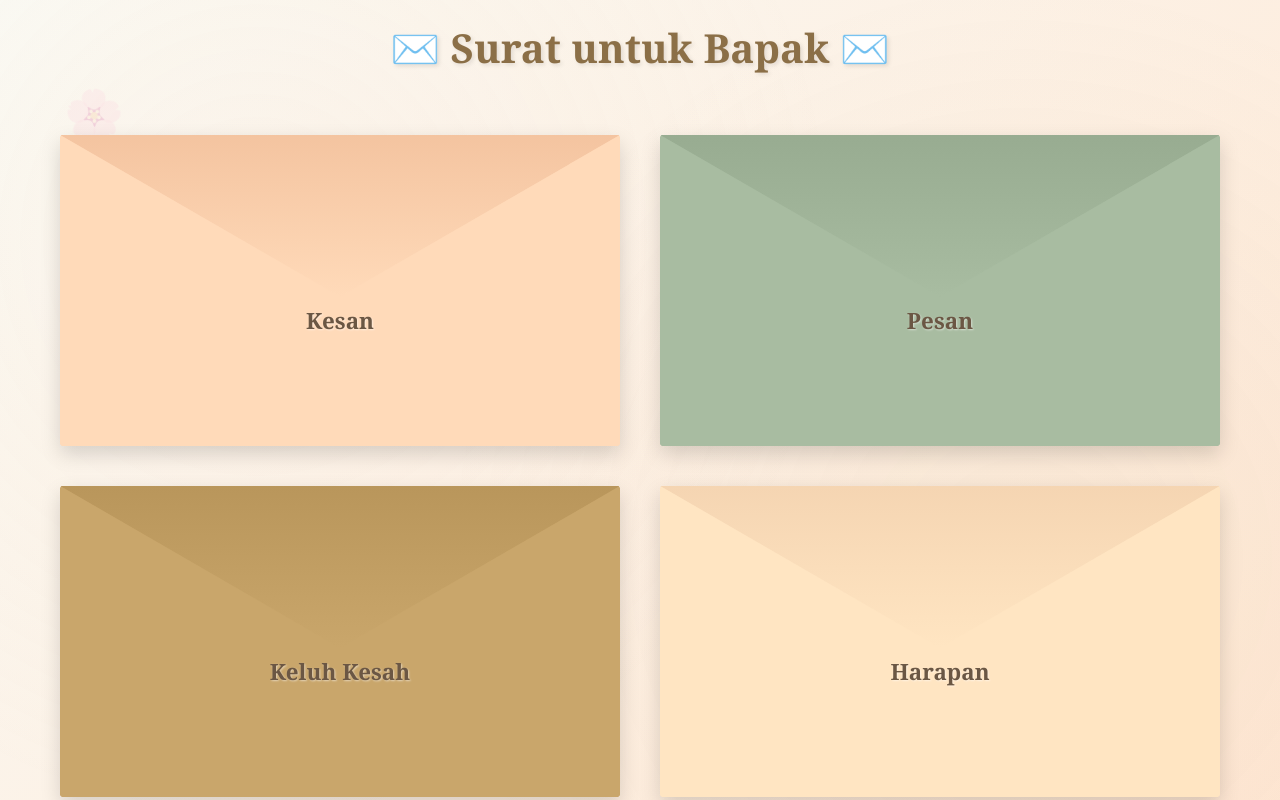
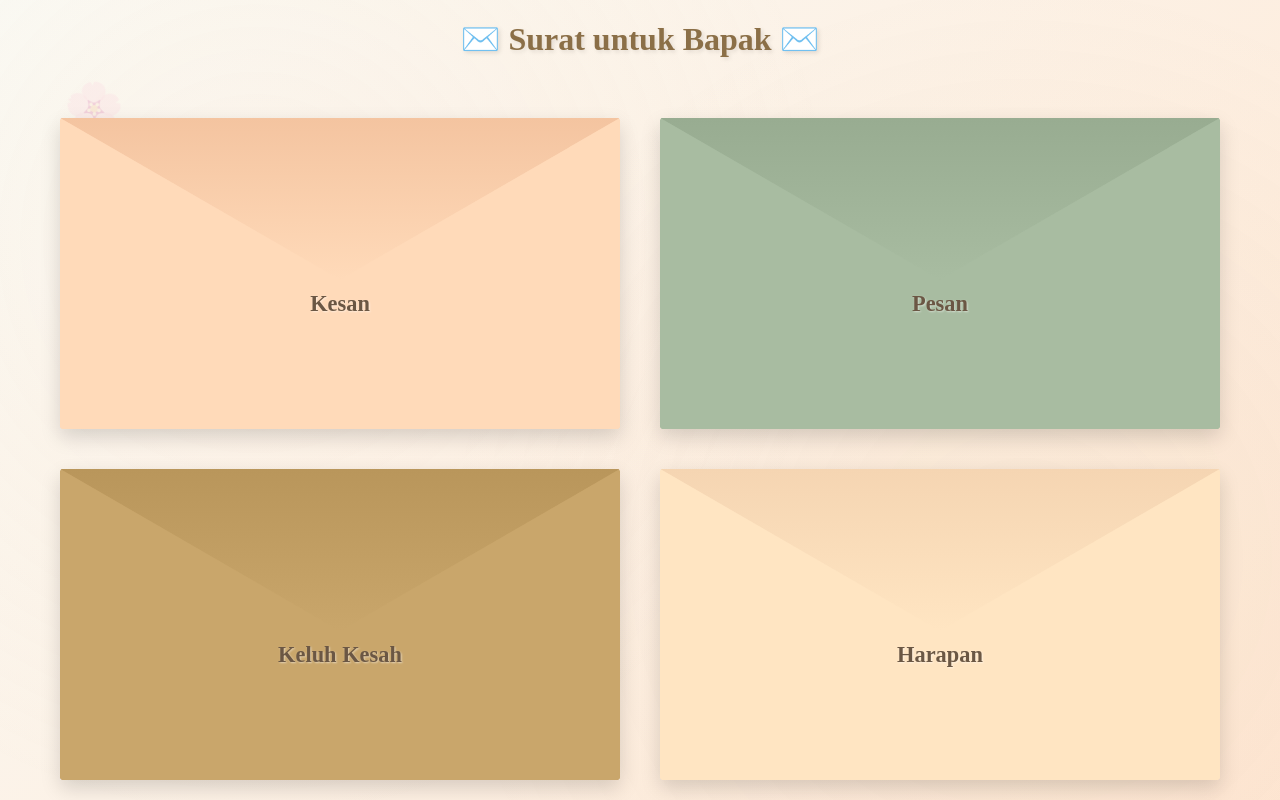
Before and after one commit to yusrida04/surat, a plain HTML site: page index.html in a window 1280 px wide. Shown: the top 800 px of the page. Drawn offline with Linux system fonts and the light colour scheme.

Commit message:
style.css

```diff
--- a/style.css
+++ b/style.css
@@ -5,7 +5,7 @@
         }
 
         body {
-            font-family: 'Georgia', serif;
+            font-family: serif;
             background: linear-gradient(135deg, #FAFAF5 0%, #FFE5D0 100%);
             min-height: 100vh;
             padding: 20px;
@@ -26,6 +26,7 @@
                 radial-gradient(circle at 80% 70%, rgba(201, 166, 107, 0.08) 0%, transparent 50%);
             pointer-events: none;
             z-index: 0;
+            touch-action: pan-y;
         }
 
         .ornament {
@@ -50,7 +51,7 @@
         h1 {
             text-align: center;
             color: #8B6F47;
-            font-size: 2.5em;
+            font-size: 2em;
             margin-bottom: 40px;
             text-shadow: 2px 2px 4px rgba(0,0,0,0.1);
         }
```
